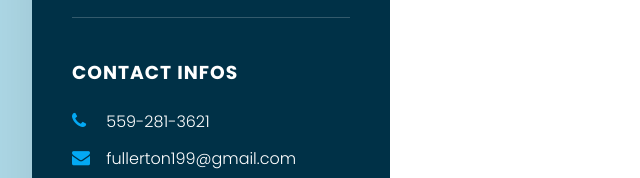
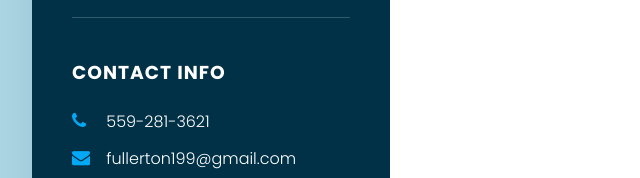
Before and after one commit to blakefullerton001/blakefullerton001.github.io, a plain HTML site: page index.html in a window 1280 px wide. Shown: the part 382-560 px from the top of the page, 108-748 px from the left. Drawn offline with Linux system fonts and the light colour scheme.

Commit message:
Update index.html

```diff
--- a/index.html
+++ b/index.html
@@ -17,7 +17,7 @@
        <h2>Blake Fullerton<br><span>Web Developer</span></h2>
        </div>
        <div class="contactInfo">
-         <h3 class="title">Contact Infos</h3>
+         <h3 class="title">Contact Info</h3>
          <ul>
            <li>
              <span class="icon"><i class="fa fa-phone" aria-hidden="true"></i></span>
```
